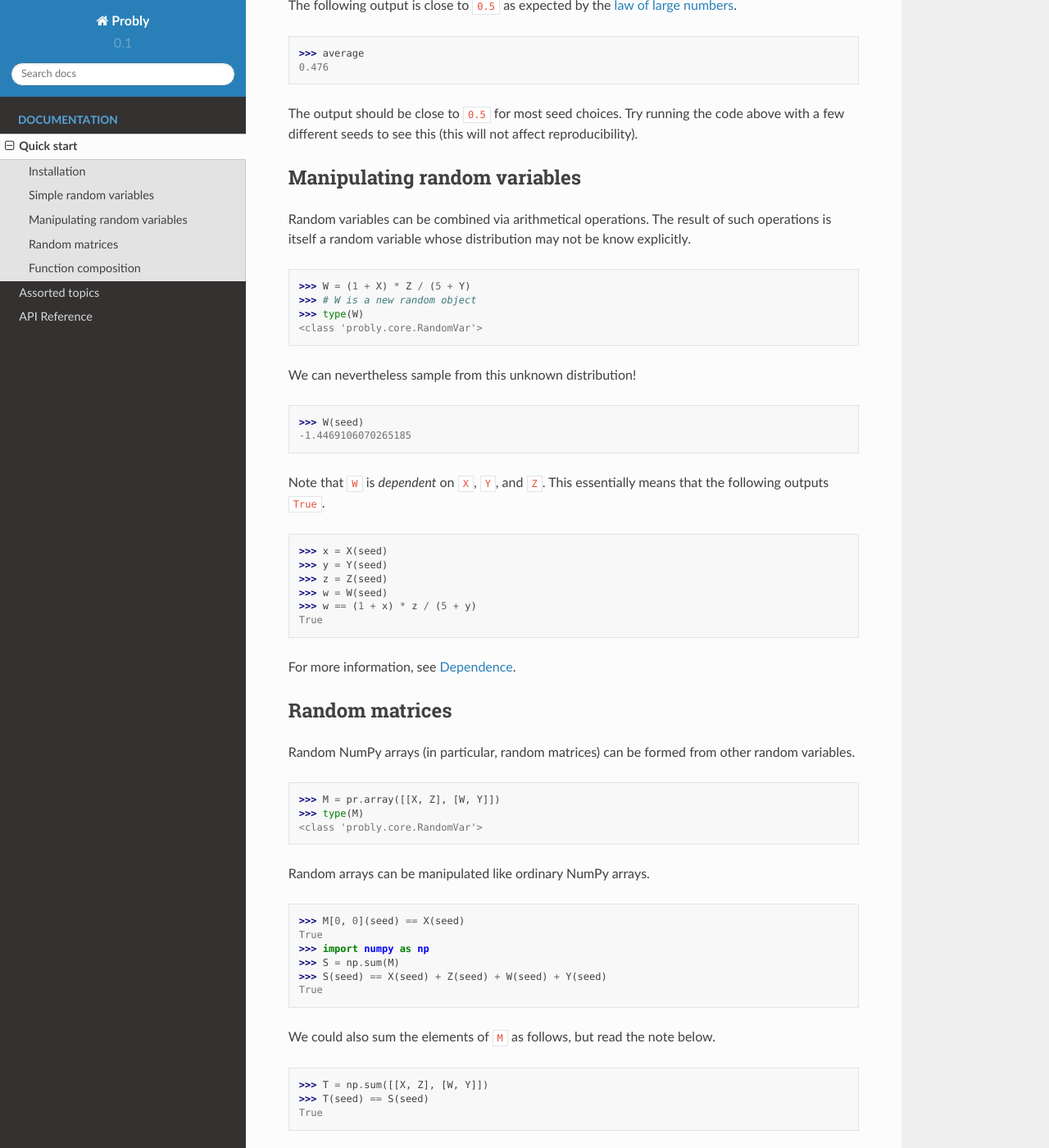
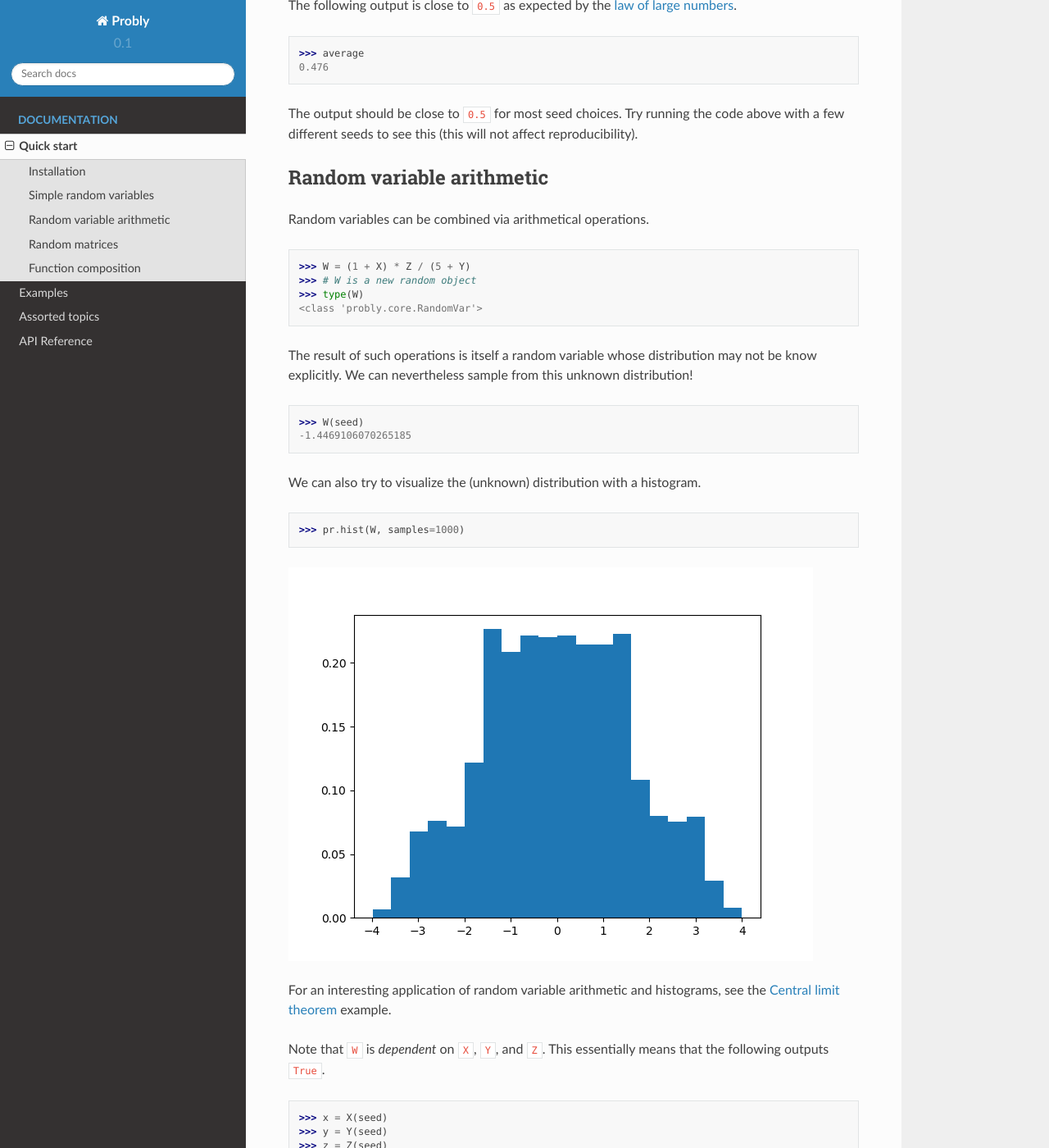
Before and after one commit to bencwallace/Probly, a Sphinx documentation site: the page built from docs/source/quick.rst, in a window 1280 px wide and 1400 px high, scrolled down 1671 px. Shown: the whole window at 82% size. Built offline with Sphinx 7.4.7 and the Read the Docs theme 2.0.0, drawn with Linux system fonts in a browser that asks for light colours; some of the changed text lies outside the part shown.

Commit message:
sum function, histogram

```diff
--- a/docs/source/index.rst
+++ b/docs/source/index.rst
@@ -10,6 +10,7 @@
    :caption: Documentation
 
    quick
+   examples
    topics
    ref/index
 
--- a/docs/source/quick.rst
+++ b/docs/source/quick.rst
@@ -82,22 +82,31 @@
 code above with a few different seeds to see this (this will not affect
 reproducibility).
 
-*****************************
-Manipulating random variables
-*****************************
-Random variables can be combined via arithmetical operations. The
-result of such operations is itself a random variable whose
-distribution may not be know explicitly.
+**************************
+Random variable arithmetic
+**************************
+Random variables can be combined via arithmetical operations.
 
 >>> W = (1 + X) * Z / (5 + Y)
 >>> # W is a new random object
 >>> type(W)
 <class 'probly.core.RandomVar'>
 
+The result of such operations is itself a random variable whose
+distribution may not be know explicitly.
 We can nevertheless sample from this unknown distribution!
 
 >>> W(seed)
 -1.4469106070265185
+
+We can also try to visualize the (unknown) distribution with a histogram.
+
+>>> pr.hist(W, samples=1000)
+
+.. image:: _static/quick_hist.png
+
+For an interesting application of random variable arithmetic and histograms,
+see the :ref:`clt` example.
 
 Note that ``W`` is *dependent* on ``X``, ``Y``, and ``Z``.
 This essentially means that the following outputs ``True``.
@@ -150,6 +159,8 @@
    this collection to a random variable by running
    ``np.linalg.sum(pr.array(collection))``.
 
+   A shortcut for this procedure is provided by :func:`probly.sum`.
+
 
 ********************
 Function composition
--- a/probly/__init__.py
+++ b/probly/__init__.py
@@ -9,7 +9,7 @@
 
 
 # Helpers
-from .helpers import Lift, array
+from .helpers import Lift, array, hist, sum
 
 # Discrete random variables
 from .distr import DUnif
@@ -29,7 +29,7 @@
 __all__ = []
 
 # Helpers
-__all__ += ['Lift', 'array']
+__all__ += ['Lift', 'array', 'hist', 'sum']
 
 # Discrete random variables
 __all__ += ['DUnif']
--- a/setup.py
+++ b/setup.py
@@ -3,11 +3,7 @@
 
 here = pathlib.Path(__file__).parent
 version = (here / 'version').read_text()
-README = (here / 'README.md').read_text()
-
-
-with open('README.md') as f:
-    long_description = f.read()
+README = (here / 'README.rst').read_text()
 
 setup(name='probly',
       version=version,
```
Also changed, not shown: other parts of docs/source/quick.rst (+1 -1 lines), docs/source/examples.rst (added, +40 -0 lines), docs/source/ref/helpers.rst (+6 -1 lines), docs/source/_static/clt_ber_1000_1000.png (added), docs/source/_static/quick_hist.png (added), 1 other file.
